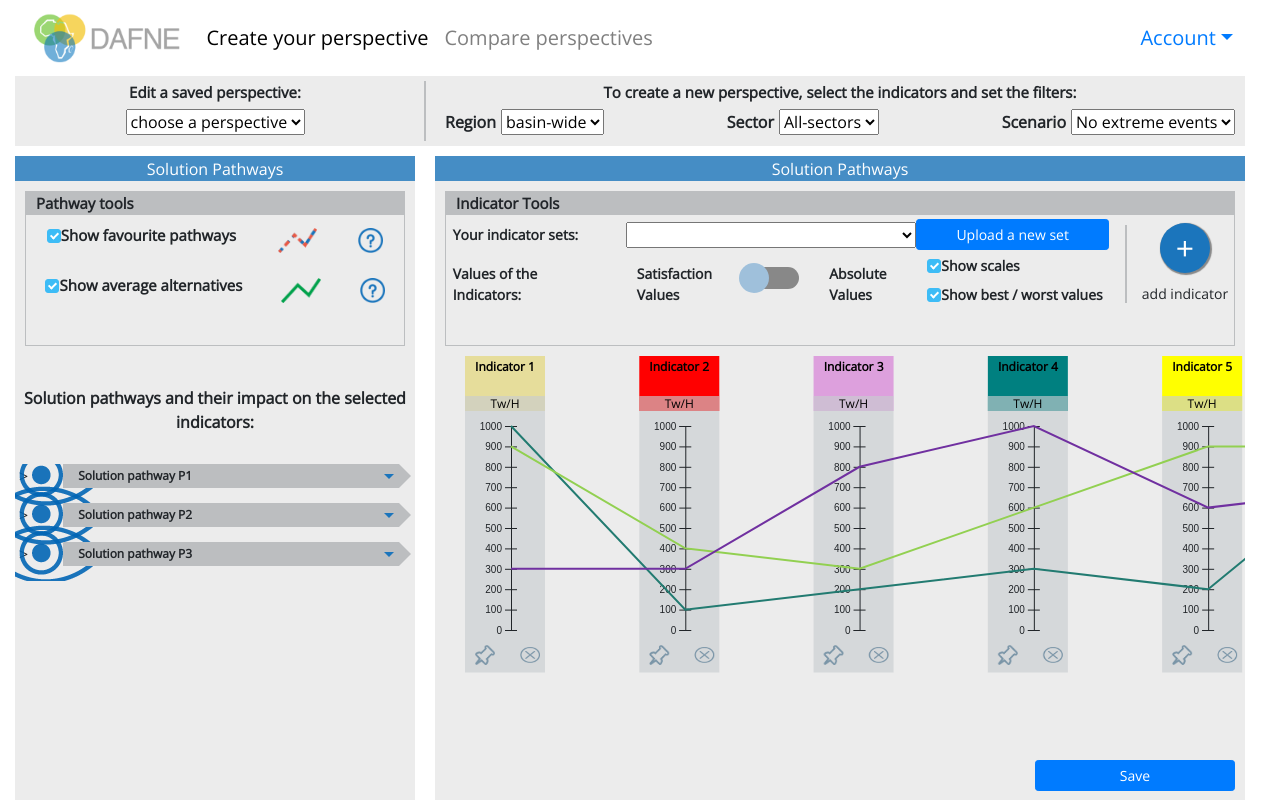
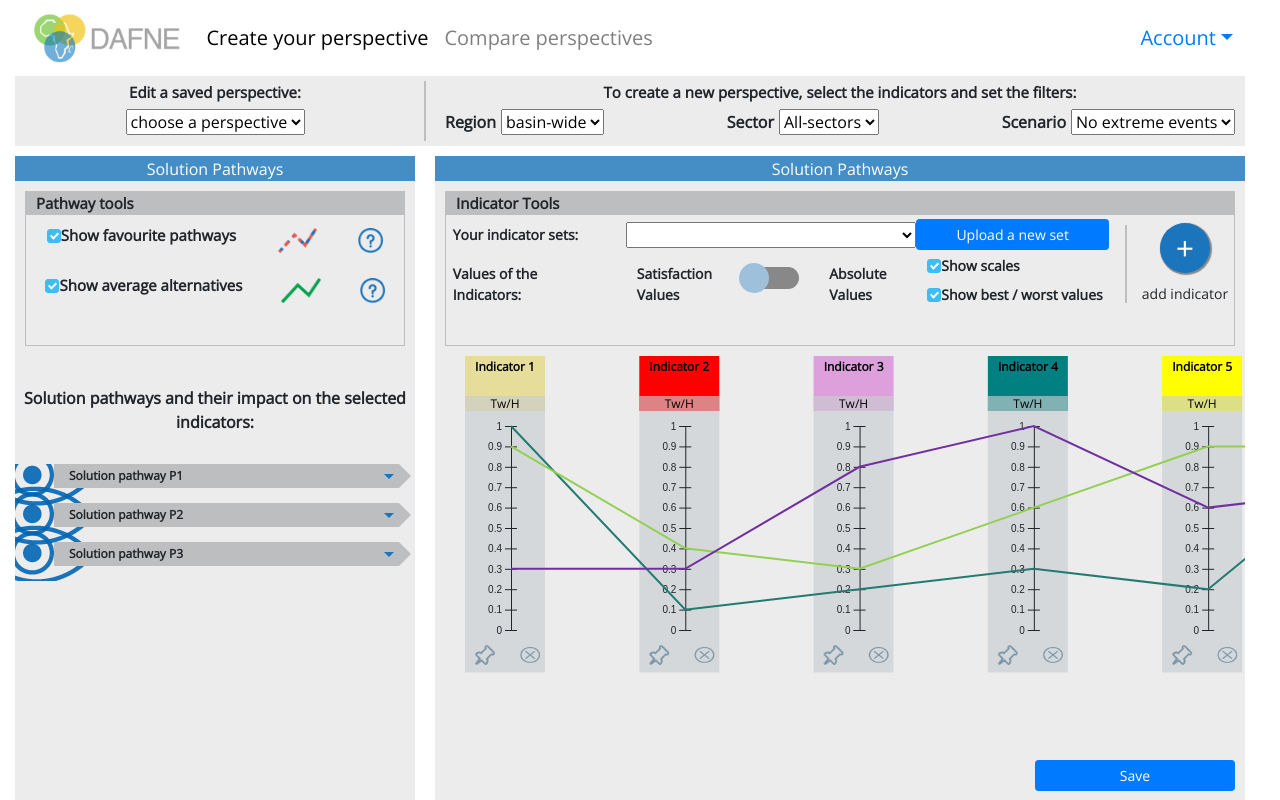
Before and after one commit to panzerfausten/DAFNE, a React (Create React App) app in the folder dafne/: page /app in a window 1280 px wide. Built offline with nearby package versions, Linux system fonts and the light colour scheme.

Commit message:
changed default dafneplot mode

```diff
--- a/dafne/src/components/DafnePlot.js
+++ b/dafne/src/components/DafnePlot.js
@@ -320,7 +320,7 @@ DafnePlot.defaultProps = {
   onDeleteIndicator  : (indicator) => {},
   onPinIndicator     : (indicator) => {},
   filteredIndicators : [],
-  mode               : 'absolute'
+  mode               : 'satisfaction'
 
 };
 export default DafnePlot;
--- a/dafne/src/components/Pathway.js
+++ b/dafne/src/components/Pathway.js
@@ -63,7 +63,6 @@ class Pathway extends React.Component {
     return (
       <div className='pathway m-b-15'
         ref={ref => this.pathway = ref}>
-        >
         <div className='pathway_wrapper_img'>
           <img src={EyeImg}></img>
         </div>
```
